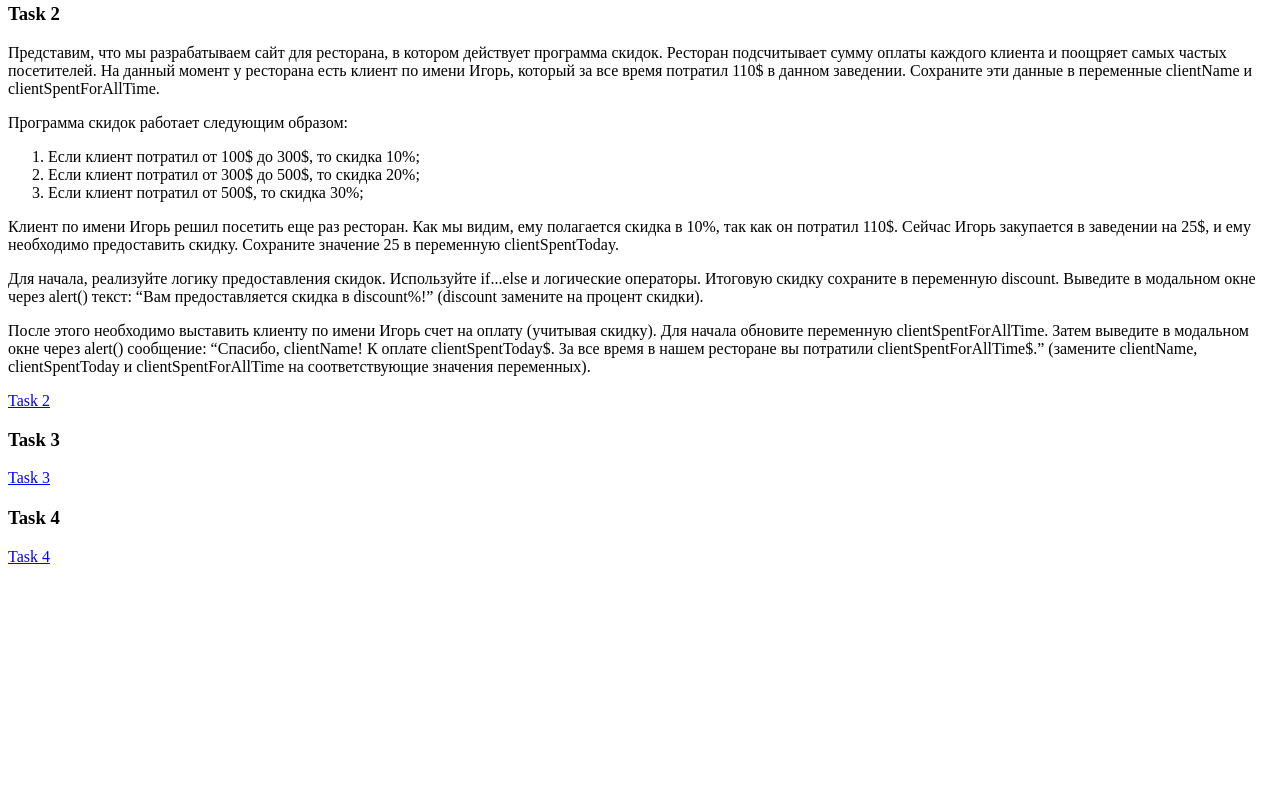
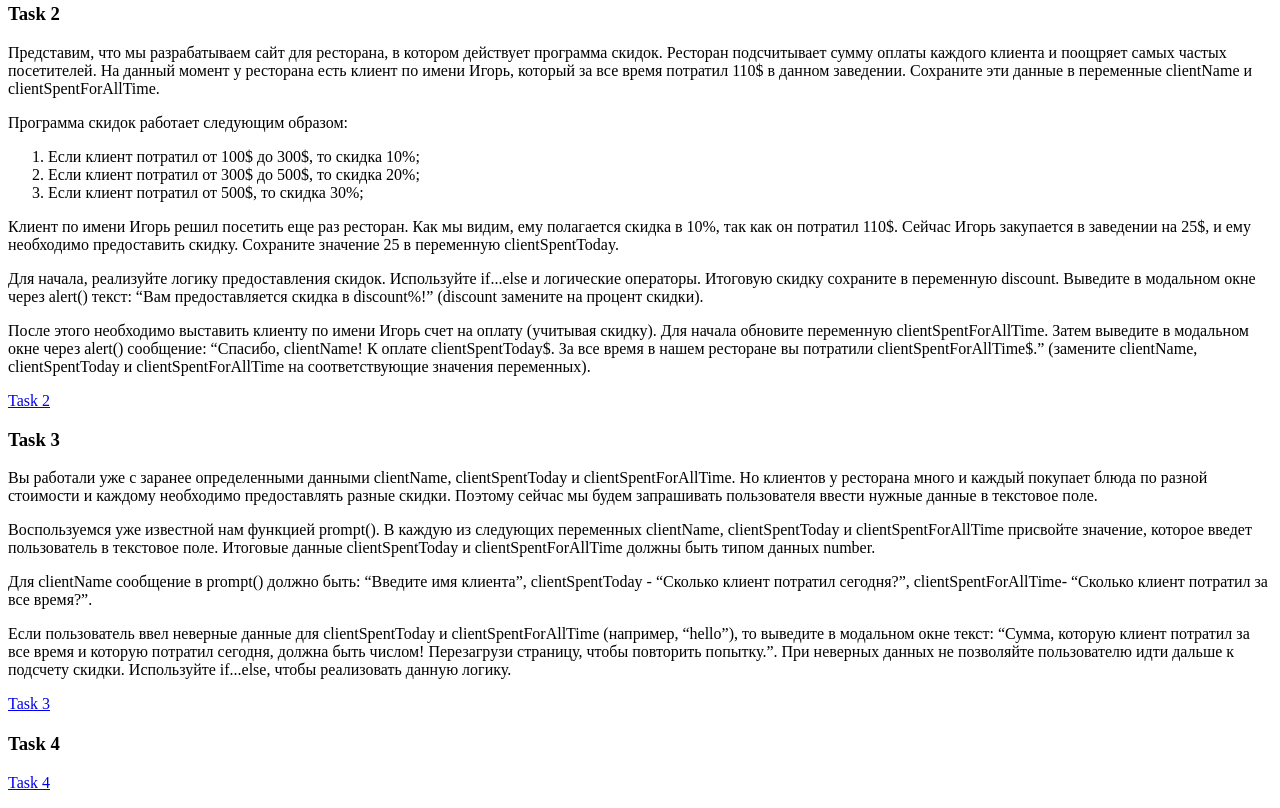
Before and after one commit to proxima19a/ExtraTasks01, a plain HTML site: page index.html in a window 1280 px wide. Shown: the part 515-1323 px from the top of the page. Before the commit the page ends 1097 px from the top, so only its background shows below. Drawn offline with Linux system fonts and the light colour scheme.

Commit message:
Add files via upload
Task #3 added

```diff
--- a/index.html
+++ b/index.html
@@ -98,10 +98,34 @@
       </div>
       <div class="task">
         <h3>Task 3</h3>
-        <p></p>
-        <p></p>
-
-        <p></p>
+        <p>
+          Вы работали уже с заранее определенными данными clientName,
+          clientSpentToday и clientSpentForAllTime. Но клиентов у ресторана
+          много и каждый покупает блюда по разной стоимости и каждому необходимо
+          предоставлять разные скидки. Поэтому сейчас мы будем запрашивать
+          пользователя ввести нужные данные в текстовое поле.
+        </p>
+        <p>
+          Воспользуемся уже известной нам функцией prompt(). В каждую из
+          следующих переменных clientName, clientSpentToday и
+          clientSpentForAllTime присвойте значение, которое введет пользователь
+          в текстовое поле. Итоговые данные clientSpentToday и
+          clientSpentForAllTime должны быть типом данных number.
+        </p>
+        <p>
+          Для clientName сообщение в prompt() должно быть: “Введите имя
+          клиента”, clientSpentToday - “Сколько клиент потратил сегодня?”,
+          clientSpentForAllTime- “Сколько клиент потратил за все время?”.
+        </p>
+        <p>
+          Если пользователь ввел неверные данные для clientSpentToday и
+          clientSpentForAllTime (например, “hello”), то выведите в модальном
+          окне текст: “Сумма, которую клиент потратил за все время и которую
+          потратил сегодня, должна быть числом! Перезагрузи страницу, чтобы
+          повторить попытку.”. При неверных данных не позволяйте пользователю
+          идти дальше к подсчету скидки. Используйте if...else, чтобы
+          реализовать данную логику.
+        </p>
         <p>
           <a href="task3.html">Task 3</a>
         </p>
```
Also changed, not shown: task3.js (+26 -0 lines).
